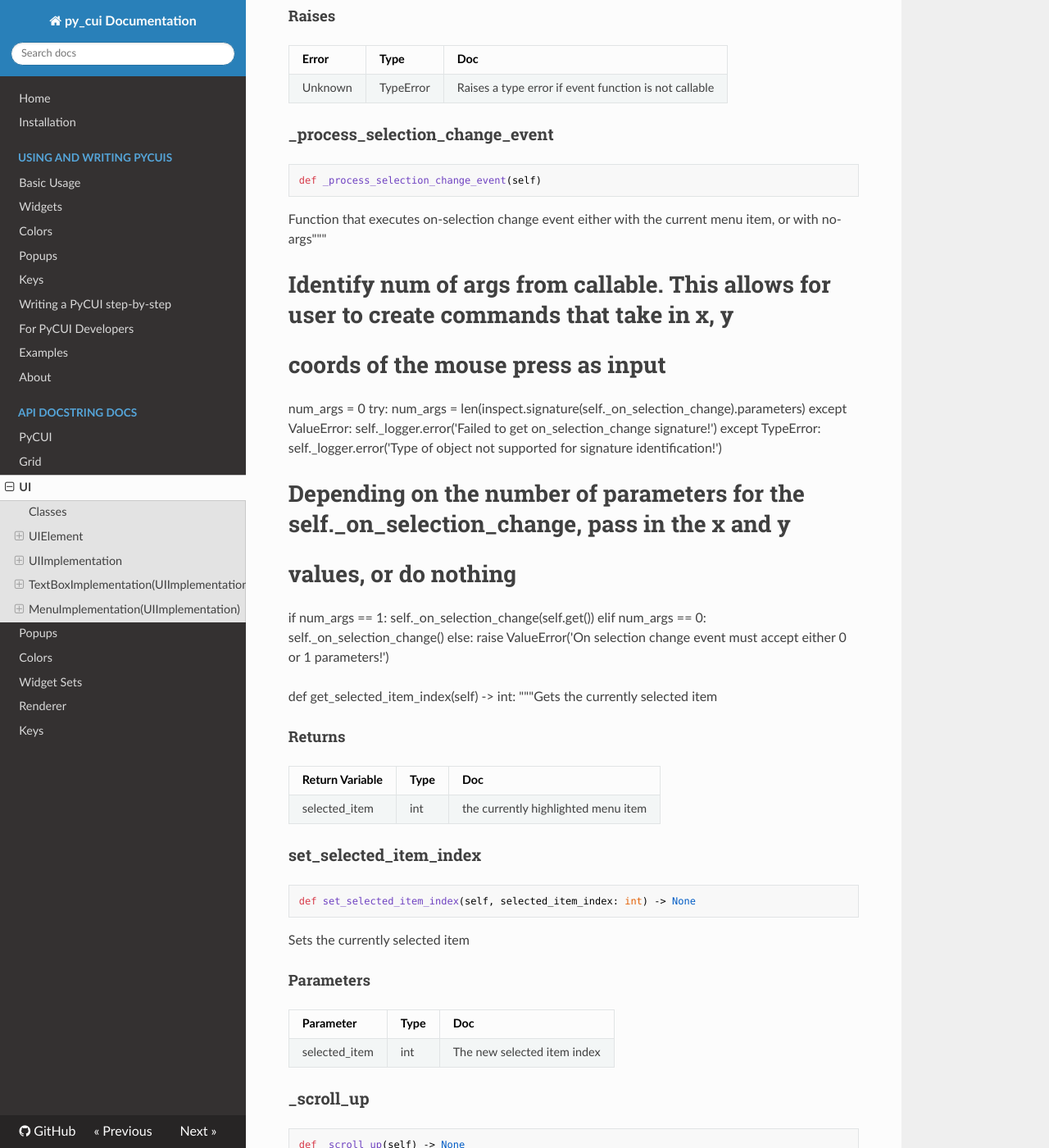
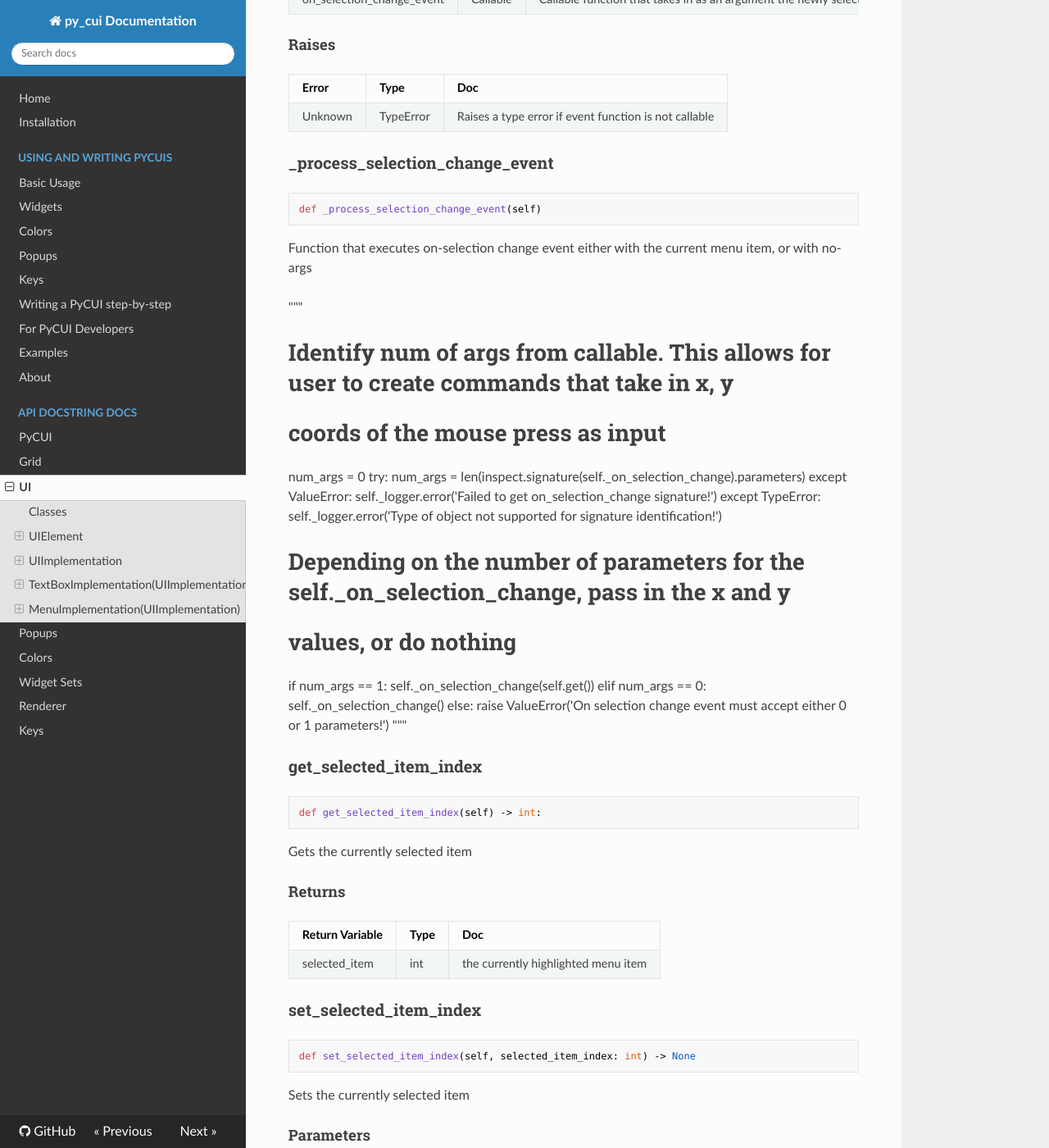
Before and after one commit to jwlodek/py_cui, an MkDocs documentation site: the page built from docs/DocstringGenerated/Ui.md, in a window 1280 px wide and 1400 px high, scrolled down 18062 px. Shown: the whole window at 82% size. Built offline with MkDocs 1.6.1, drawn with Linux system fonts in a browser that asks for light colours; nearby versions of some CDN libraries; some of the changed text lies outside the part shown.

Commit message:
Update Ui.md

````diff
--- a/docs/DocstringGenerated/Ui.md
+++ b/docs/DocstringGenerated/Ui.md
@@ -1099,7 +1099,8 @@
 -----|-----
  clear | Clears all items from the Scroll Menu
  set_on_selection_change_event | Function that sets the function fired when menu selection changes.
- _process_selection_change_event | Function that executes on-selection change event either with the current menu item, or with no-args"""
+ _process_selection_change_event | Function that executes on-selection change event either with the current menu item, or with no-args
+ get_selected_item_index | Gets the currently selected item
  set_selected_item_index | Sets the currently selected item
  _scroll_up | Function that scrolls the view up in the scroll menu
  _scroll_down | Function that scrolls the view down in the scroll menu
@@ -1181,10 +1182,10 @@
 def _process_selection_change_event(self)
 ```
 
-Function that executes on-selection change event either with the current menu item, or with no-args"""
-
-
-
+Function that executes on-selection change event either with the current menu item, or with no-args
+
+
+"""
 # Identify num of args from callable. This allows for user to create commands that take in x, y
 # coords of the mouse press as input
 num_args = 0
@@ -1203,10 +1204,19 @@
 self._on_selection_change()
 else:
 raise ValueError('On selection change event must accept either 0 or 1 parameters!')
-
-
+"""
+
+
+
+
+
+
+### get_selected_item_index
+```python
 def get_selected_item_index(self) -> int:
-"""Gets the currently selected item
+```
+
+Gets the currently selected item
 
 
 #### Returns
@@ -1214,6 +1224,7 @@
  Return Variable  | Type  | Doc
 -----|----------|-----
  selected_item  |  int | the currently highlighted menu item
+
 
 
 
````
